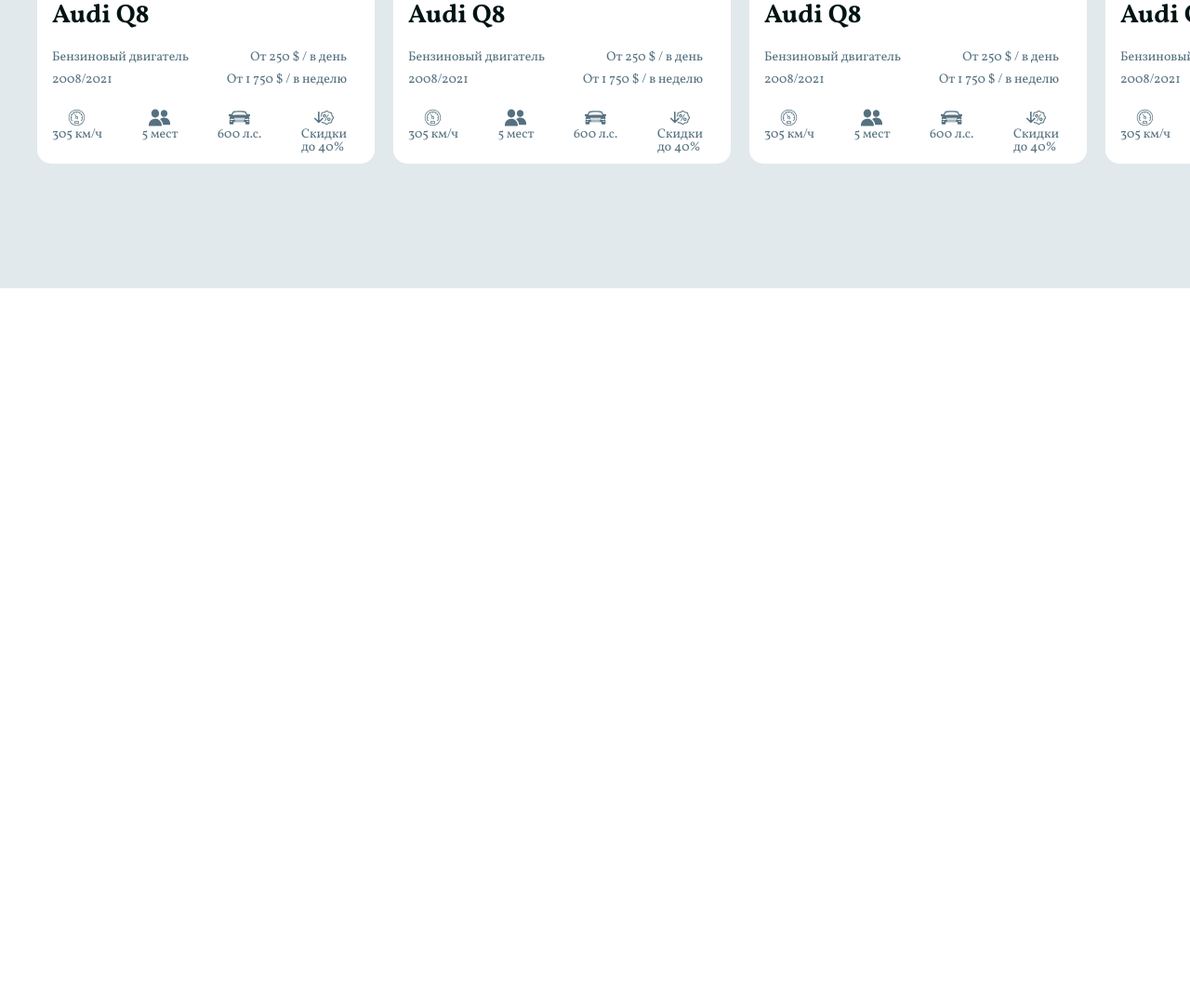
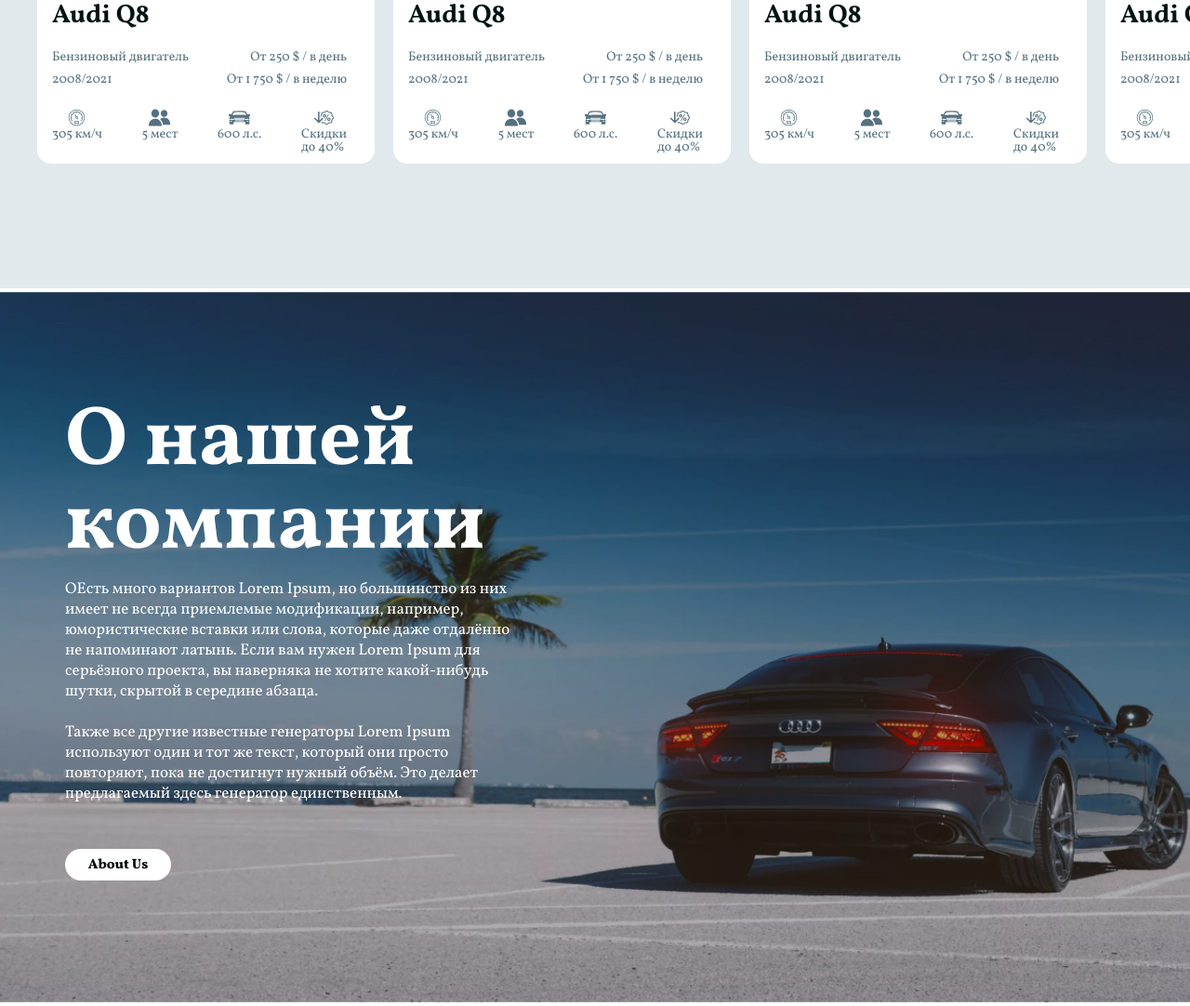
Before and after one commit to MrScotch679/Corporate-website, a website: page src/index.html in a window 1280 px wide. Shown: the part 1354-2436 px from the top of the page at 93% size. Before the commit the page ends 1664 px from the top, so only its background shows below. Drawn offline with nearby package versions, Linux system fonts and the light colour scheme; files that its build step writes are made by us from their sources.

Commit message:
about_us_layout: done

```diff
--- a/src/index.html
+++ b/src/index.html
@@ -50,14 +50,14 @@
   </header>
   <section class="promo">
       <div class="container">
-        <h1 class="promo__title">Rent Cars in Moscow</h1>
+        <h1 class="promo__title title">Rent Cars in Moscow</h1>
         <h2 class="promo__subtitle">Affordable premium class</h2>
         <h2 class="promo__subtitle">Now I will explain why we are</h2>
       </div>
   </section>
   <section class="catalog">
     <div class="container">
-      <div class="catalog__title">Наш каталог</div>
+      <h2 class="catalog__title">Наш каталог</h2>
       <div class="arrow-dark arrow-dark_left">
         <img src="icons/arrow-long-l.svg" alt="left" class="pre_dark">
       </div>
@@ -228,5 +228,19 @@
       </div>
     </div>
   </section>
+  <section class="about-us">
+    <div class="container">
+      <div class="about-us__wrapper">
+        <h2 class="about-us__title title">О нашей компании</h2>
+        <div class="about-us__text">
+          OЕсть много вариантов Lorem Ipsum, но большинство из них имеет не всегда приемлемые модификации, например, юмористические вставки или слова, которые даже отдалённо не напоминают латынь. Если вам нужен Lorem Ipsum для серьёзного проекта, вы наверняка не хотите какой-нибудь шутки, скрытой в середине абзаца. <br> <br>
+          Также все другие известные генераторы Lorem Ipsum используют один и тот же текст, который они просто повторяют, пока не достигнут нужный объём. Это делает предлагаемый здесь генератор единственным.
+        </div>
+        <button class="about-us__button button">
+          <a class="button__link" href="#">About Us</a>
+        </button>
+      </div>
+    </div>
+  </section>
 </body>
 </html>
--- a/src/sass/base/_mixins.scss
+++ b/src/sass/base/_mixins.scss
@@ -1,9 +1,3 @@
-@mixin title {
-  font-weight: 700;
-  line-height: 60px;
-  text-align: center;
-}
-
 @mixin menu {
   background: rgba($color: #FFFFFF, $alpha: 0.23);
   border-radius: 100px;
--- /dev/null
+++ b/src/sass/blocks/_button.scss
@@ -0,0 +1,17 @@
+.button {
+  width: 114px;
+  height: 34px;
+  background: #FFFFFF;
+  border-radius: 100px;
+  border: none;
+  &__link {
+    text-decoration: none;
+    font-weight: 800;
+    font-size: 15px;
+    line-height: 15px;
+    color: #000503;
+    &:hover {
+      color: #000503;
+    }
+  }
+}
--- a/src/sass/style.scss
+++ b/src/sass/style.scss
@@ -3,6 +3,7 @@
 @import './libs/bootstrap-reboot.min';
 @import './libs/fonts';
 @import './blocks/menu';
+@import './blocks/button';
 
 * {
     font-family: "Vollkorn";
@@ -63,15 +64,22 @@
     margin-top: 70px;
   }
   &__title {
-    font-size: 90px;
-    color: $mc;
-    @include title;
+    text-align: center;
   }
   &__subtitle {
-      @include title;
-      color: $mc;
-      font-size: 60px;
+    font-weight: 700;
+    line-height: 60px;
+    text-align: center;
+    color: $mc;
+    font-size: 60px;
   }
+}
+
+.title {
+  font-size: 90px;
+  font-weight: 700;
+  line-height: 60px;
+  color: $mc;
 }
 
 .catalog {
@@ -79,7 +87,9 @@
   background: #E2E9EC;
   padding: 67px 0 95px 0;
   &__title {
-    @include title;
+    font-weight: 700;
+    line-height: 60px;
+    text-align: center;
     color: #355463;
     font-size: 40px;
   }
@@ -192,3 +202,24 @@
     }
   }
 }
+
+.about-us {
+  background: url(../img/bg/bg-car.jpg) center (center / cover) no-repeat;
+  min-height: 735px;
+  &__wrapper {
+    padding: 121px 712px 135px 70px;
+  }
+  &__title {
+    line-height: 90px;
+  }
+  &__text {
+    margin-top: 12px;
+    font-weight: 400;
+    font-size: 17px;
+    line-height: 22px;
+    color: $mc;
+  }
+  &__button {
+    margin-top: 48px;
+  }
+}
```
